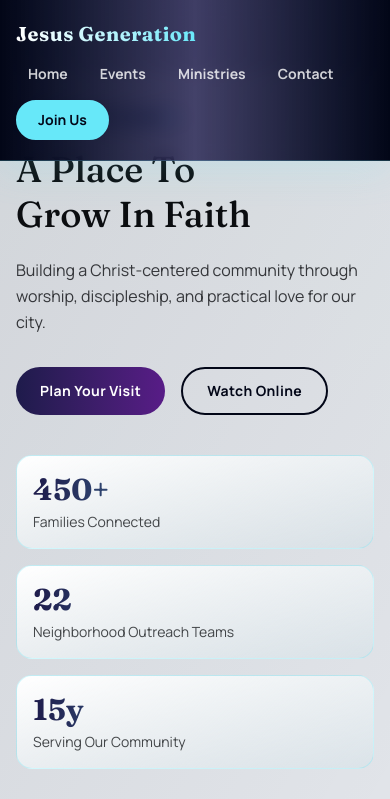
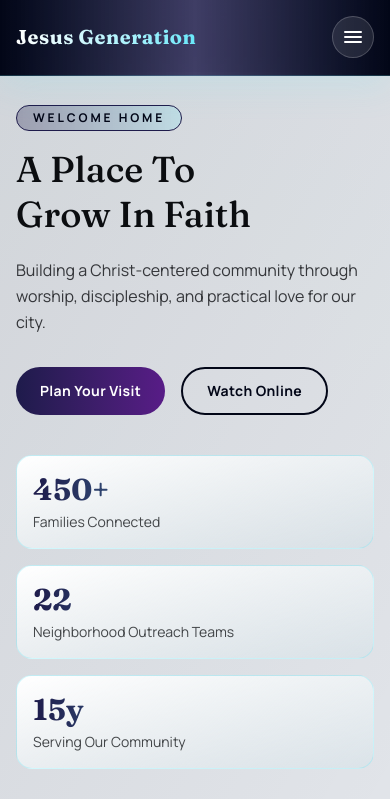
Before and after one commit to SKYRENZ/JGEN, a React (Vite) app in the folder jgen/: page / in a window 390 px wide. Shown: the top 799 px of the page. Built offline with nearby package versions, Linux system fonts and the light colour scheme.

Commit message:
Update Navigation.tsx

```diff
--- a/jgen/src/components/Navigation.tsx
+++ b/jgen/src/components/Navigation.tsx
@@ -1,3 +1,5 @@
+import { useState } from 'react'
+
 type NavigationProps = {
   brandName: string
 }
@@ -10,18 +12,23 @@ const navItems = [
 ]
 
 function Navigation({ brandName }: NavigationProps) {
+  const [isMenuOpen, setIsMenuOpen] = useState(false)
+
   return (
-    <header className="fixed inset-x-0 top-0 z-50 flex flex-col items-start gap-4 border-b border-[var(--accent)]/20 bg-gradient-to-r from-[var(--primary-dark)] via-[var(--primary-mid)]/80 to-[var(--primary-dark)] px-4 py-5 shadow-[0_10px_35px_rgba(103,232,249,0.15)] backdrop-blur-sm sm:flex-row sm:flex-wrap sm:items-center sm:justify-between sm:px-6 md:px-10">
-      <div className="font-display text-xl font-bold tracking-wide bg-gradient-to-r from-white to-[var(--accent)] bg-clip-text text-transparent md:text-2xl">
+    <header className="fixed inset-x-0 top-0 z-50 border-b border-(--accent)/20 bg-linear-to-r from-(--primary-dark) via-(--primary-mid)/80 to-(--primary-dark) shadow-[0_10px_35px_rgba(103,232,249,0.15)] backdrop-blur-sm">
+      <div className="mx-auto flex max-w-7xl items-center justify-between px-4 py-4 sm:px-6 md:px-10">
+        <div className="font-display text-xl font-bold tracking-wide bg-linear-to-r from-white to-(--accent) bg-clip-text text-transparent md:text-2xl">
           {brandName}
         </div>
-      <nav className="w-full sm:w-auto">
-        <ul className="flex flex-wrap items-center gap-2 text-sm font-semibold text-white/80 sm:gap-3 md:gap-6">
+
+        <div className="hidden items-center gap-4 md:flex">
+          <nav>
+            <ul className="flex items-center gap-3 lg:gap-6 text-sm font-semibold text-white/80">
               {navItems.map((item) => (
                 <li key={item.label}>
                   <a
                     href={item.href}
-                className="rounded-full px-3 py-1 transition hover:text-[var(--accent)] hover:bg-white/10"
+                    className="rounded-full px-3 py-1 transition hover:bg-white/10 hover:text-(--accent)"
                   >
                     {item.label}
                   </a>
@@ -29,12 +36,64 @@ function Navigation({ brandName }: NavigationProps) {
               ))}
             </ul>
           </nav>
+
           <a
             href="#contact"
-        className="rounded-full border-2 border-[var(--accent)] bg-[var(--accent)] px-5 py-2 text-sm font-semibold text-[var(--primary-dark)] transition hover:bg-white hover:border-white sm:ml-auto"
+            className="rounded-full border-2 border-(--accent) bg-(--accent) px-5 py-2 text-sm font-semibold text-(--primary-dark) transition hover:bg-white hover:border-white"
           >
             Join Us
           </a>
+        </div>
+
+        <button
+          type="button"
+          aria-label="Toggle navigation menu"
+          aria-expanded={isMenuOpen}
+          onClick={() => setIsMenuOpen((current) => !current)}
+          className="inline-flex items-center justify-center rounded-full border border-white/20 bg-white/10 p-2 text-white transition hover:bg-white/15 md:hidden"
+        >
+          <span className="sr-only">Toggle menu</span>
+          <svg viewBox="0 0 24 24" className="h-6 w-6" fill="none" stroke="currentColor" strokeWidth="2" strokeLinecap="round" strokeLinejoin="round" aria-hidden="true">
+            {isMenuOpen ? (
+              <path d="M6 6l12 12M18 6L6 18" />
+            ) : (
+              <>
+                <path d="M4 7h16" />
+                <path d="M4 12h16" />
+                <path d="M4 17h16" />
+              </>
+            )}
+          </svg>
+        </button>
+      </div>
+
+      <div className={`${isMenuOpen ? 'max-h-96 opacity-100' : 'max-h-0 opacity-0'} overflow-hidden border-t border-white/10 transition-all duration-300 md:hidden`}>
+        <div className="mx-auto flex max-w-7xl flex-col gap-3 px-4 pb-4 sm:px-6 md:px-10">
+          <nav className="w-full">
+            <ul className="flex flex-col gap-2 text-sm font-semibold text-white/80">
+              {navItems.map((item) => (
+                <li key={item.label}>
+                  <a
+                    href={item.href}
+                    onClick={() => setIsMenuOpen(false)}
+                    className="block rounded-full px-3 py-2 transition hover:bg-white/10 hover:text-(--accent)"
+                  >
+                    {item.label}
+                  </a>
+                </li>
+              ))}
+            </ul>
+          </nav>
+
+          <a
+            href="#contact"
+            onClick={() => setIsMenuOpen(false)}
+            className="inline-flex w-full items-center justify-center rounded-full border-2 border-(--accent) bg-(--accent) px-5 py-2 text-sm font-semibold text-(--primary-dark) transition hover:bg-white hover:border-white"
+          >
+            Join Us
+          </a>
+        </div>
+      </div>
     </header>
   )
 }
```
Lines whose indentation alone changed are shown as unchanged.
